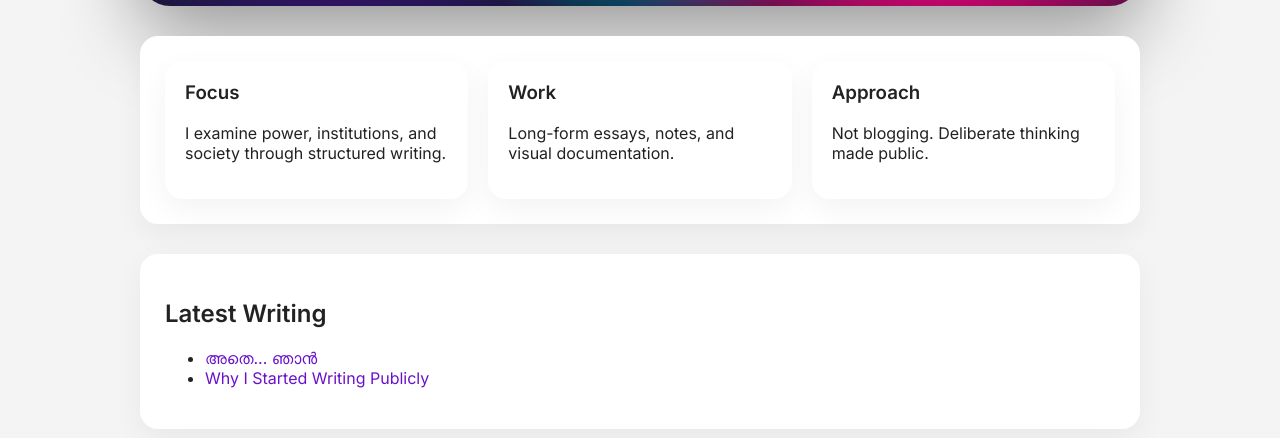
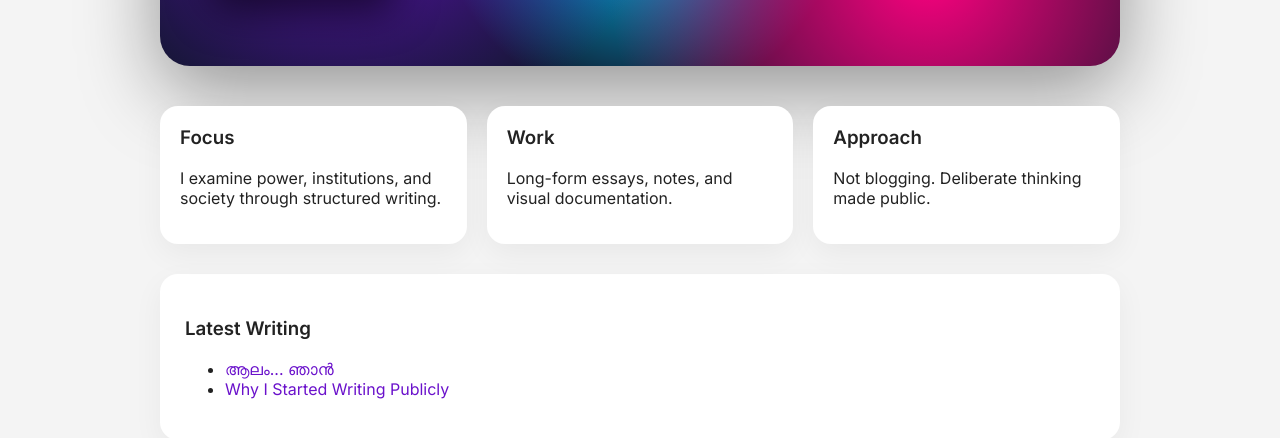
Before and after one commit to jawhartharuvana/jawhartharuvana.github.io, a Jekyll site: the page built from index.md, in a window 1280 px wide, cut to the strip 380-940 px from the top of the page. Shown: the top 438 px of the strip. Built offline with Jekyll 4.4.1, drawn with Linux system fonts in a browser that asks for light colours.

Commit message:
Update index.md

```diff
--- a/index.md
+++ b/index.md
@@ -1,44 +1,59 @@
 ---
 layout: default
-title: Muhammed Jawhar
 ---
 
-<div class="hero">
-  <img src="/IMG_20260407_083832.png" class="avatar">
+<div class="container">
 
-  <h1>Muhammed Jawhar</h1>
-  <p class="subtitle">
-    Political thought. Social analysis. Structured writing.
-  </p>
+  <!-- HERO -->
+  <div class="hero">
 
-  <div class="actions">
-    <a href="#" class="btn primary">Read Essays</a>
-    <a href="#" class="btn">Contact</a>
-  </div>
-</div>
+    <!-- LEFT IMAGE -->
+    <img src="/assets/images/your-photo.jpg" class="avatar">
 
-<div class="section grid">
-  <div class="card">
-    <h3>Focus</h3>
-    <p>I examine power, institutions, and society through structured writing.</p>
+    <!-- RIGHT TEXT -->
+    <div class="hero-text">
+      <h1>Muhammed Jawhar</h1>
+
+      <p class="subtitle">
+        Political thought. Social analysis. Structured writing.
+      </p>
+
+      <a href="#" class="btn primary">Read Essays</a>
+      <a href="#" class="btn secondary">Contact</a>
+    </div>
+
   </div>
 
-  <div class="card">
-    <h3>Work</h3>
-    <p>Long-form essays, notes, and visual documentation.</p>
+
+  <!-- 3 CARDS -->
+  <div class="grid">
+
+    <div class="card">
+      <h3>Focus</h3>
+      <p>I examine power, institutions, and society through structured writing.</p>
+    </div>
+
+    <div class="card">
+      <h3>Work</h3>
+      <p>Long-form essays, notes, and visual documentation.</p>
+    </div>
+
+    <div class="card">
+      <h3>Approach</h3>
+      <p>Not blogging. Deliberate thinking made public.</p>
+    </div>
+
   </div>
 
-  <div class="card">
-    <h3>Approach</h3>
-    <p>Not blogging. Deliberate thinking made public.</p>
+
+  <!-- LATEST WRITING -->
+  <div class="section">
+    <h3>Latest Writing</h3>
+
+    <ul>
+      <li><a href="#">ആലം... ഞാൻ</a></li>
+      <li><a href="#">Why I Started Writing Publicly</a></li>
+    </ul>
   </div>
+
 </div>
-
-<div class="section">
-  <h2>Latest Writing</h2>
-  <ul>
-    {% for post in site.posts %}
-      <li><a href="{{ post.url }}">{{ post.title }}</a></li>
-    {% endfor %}
-  </ul>
-</div>
```
